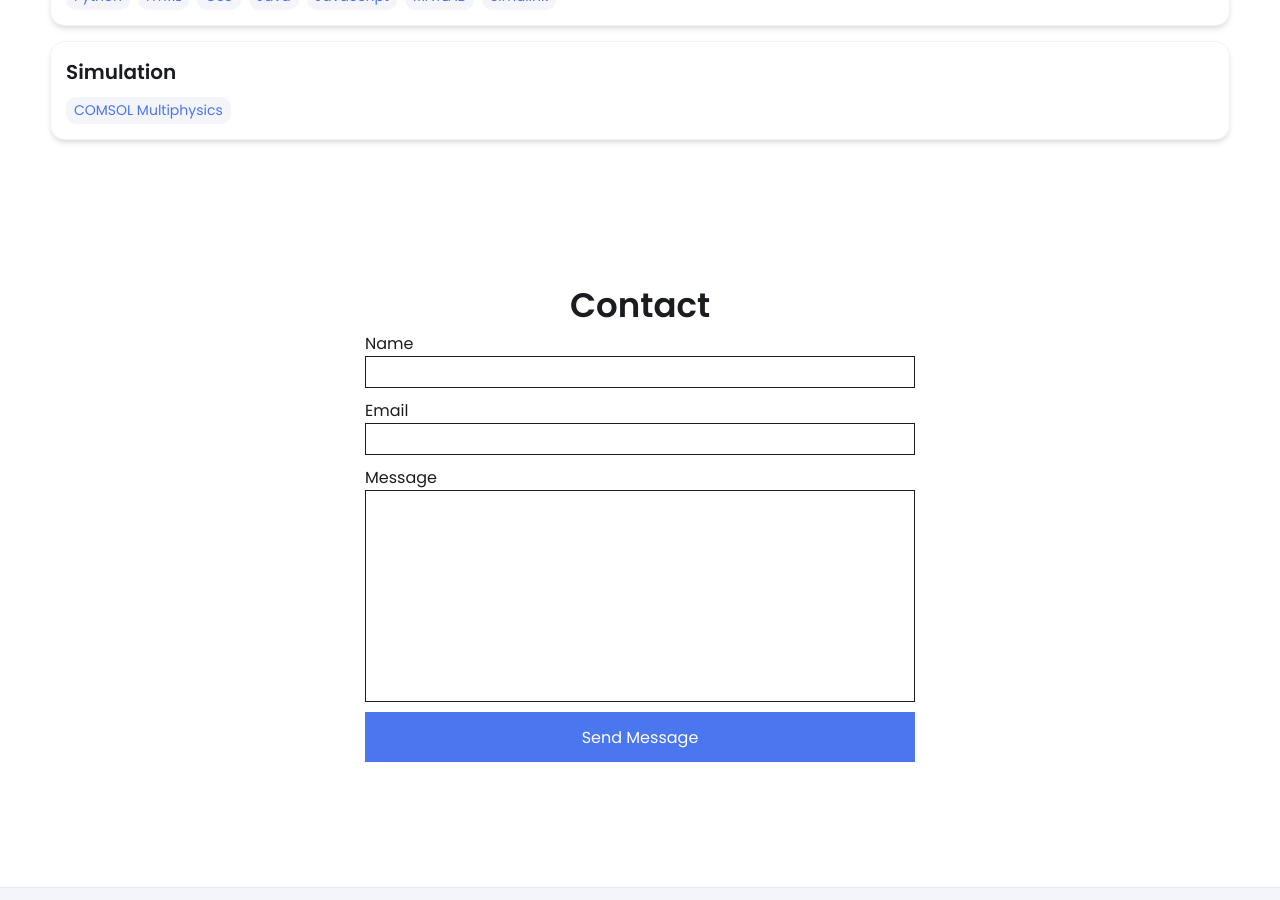
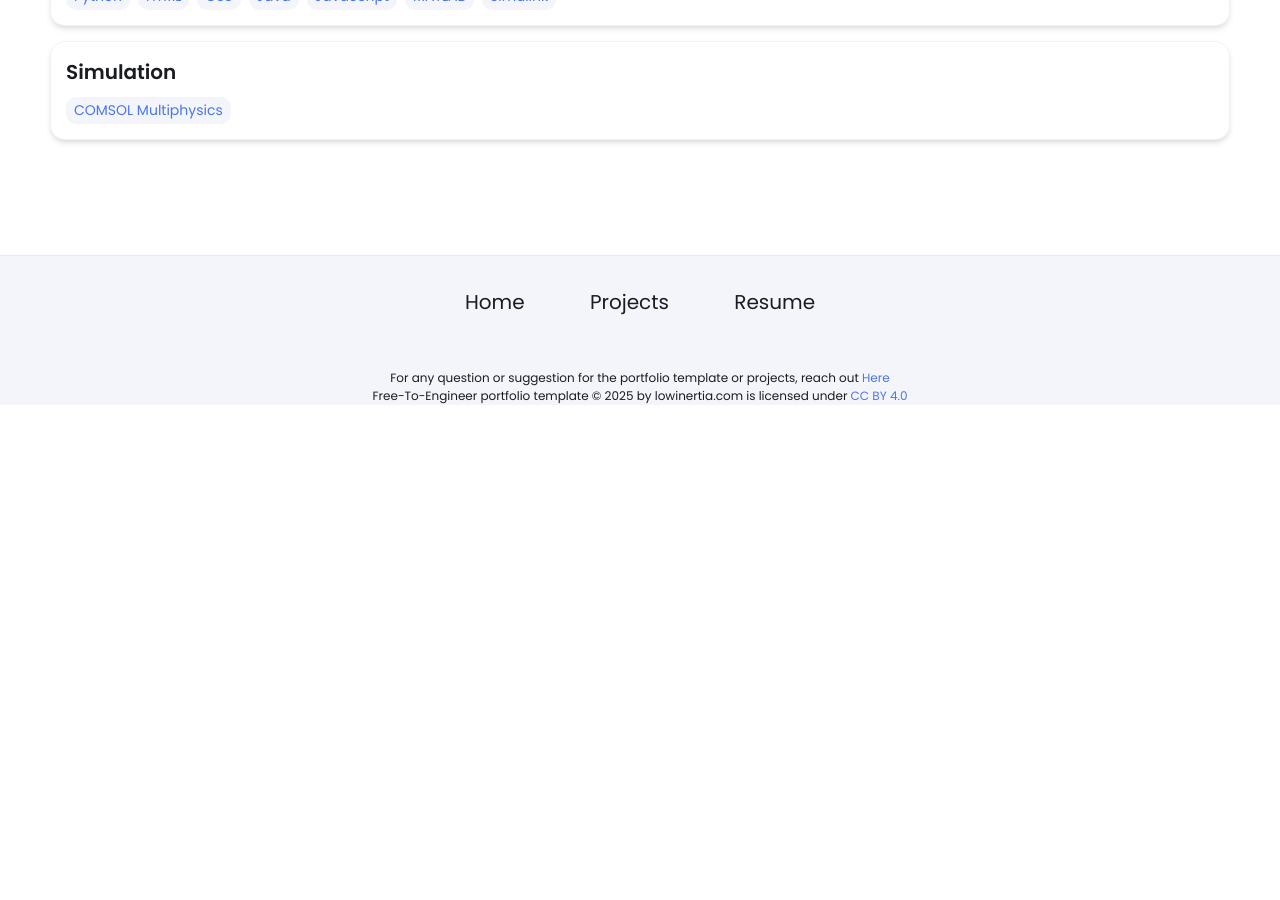
Before and after one commit to emiliohernand/emiliohernand.github.io, a Jekyll site: the page built from index.html, in a window 1280 px wide and 900 px high, scrolled down 2468 px. Built offline with Jekyll 4.4.1, drawn with Linux system fonts in a browser that asks for light colours; after the commit the page ends 2873 px from its top, so only the background shows below that.

Commit message:
deleted contact form

```diff
--- a/_includes/contact.html
+++ b/_includes/contact.html
@@ -1,5 +1,5 @@
 <!-- SECTION 4: Contact-->
-<section id="contact" class= "contact-section">
+<!-- <section id="contact" class= "contact-section">
     <h2>Contact</h2>
 
     <div class="group">
@@ -17,4 +17,4 @@
             <button type="submit">Send Message</button>
         </form>
     </div>
-  </section>
+  </section> -->
```
